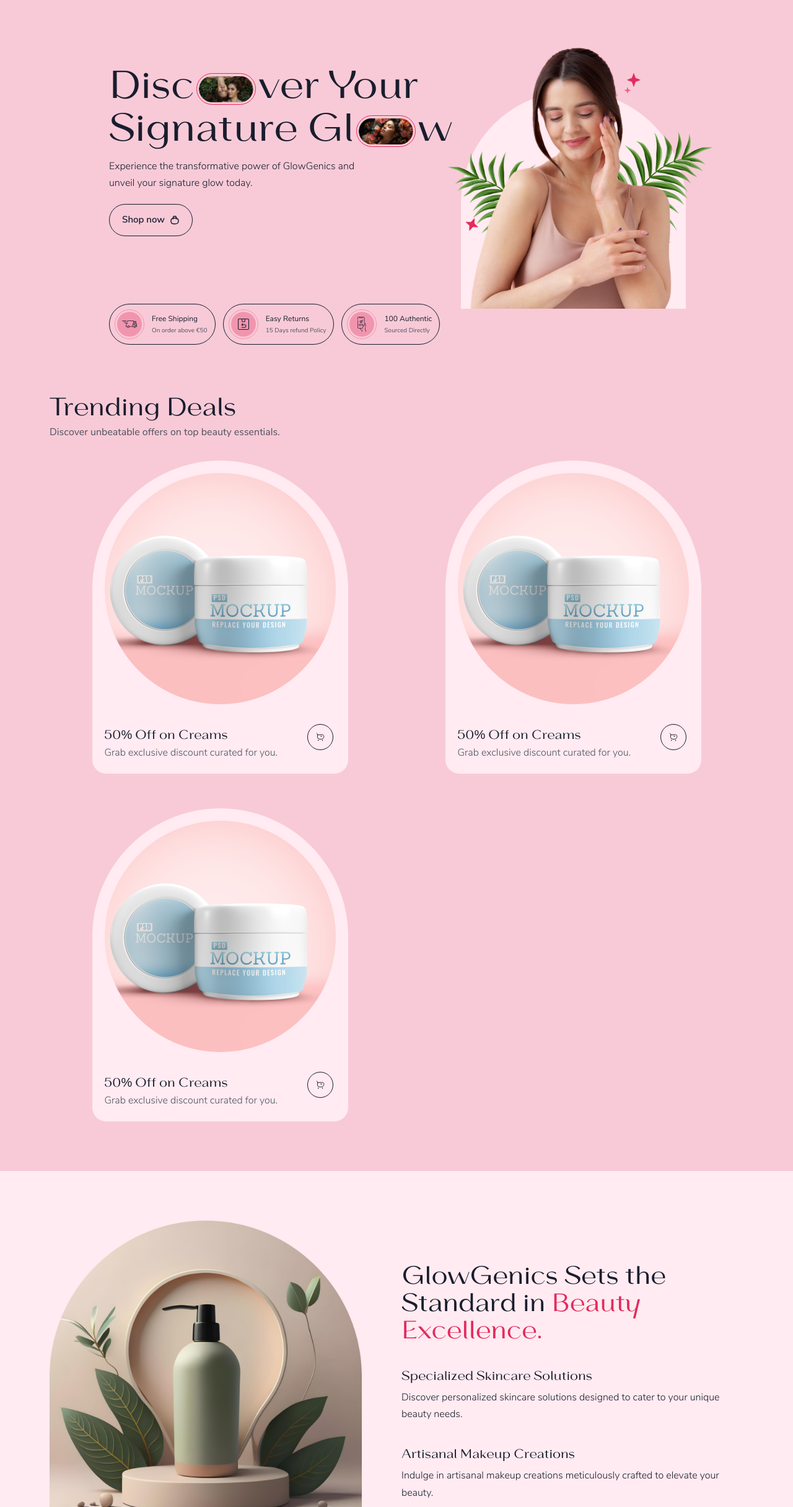
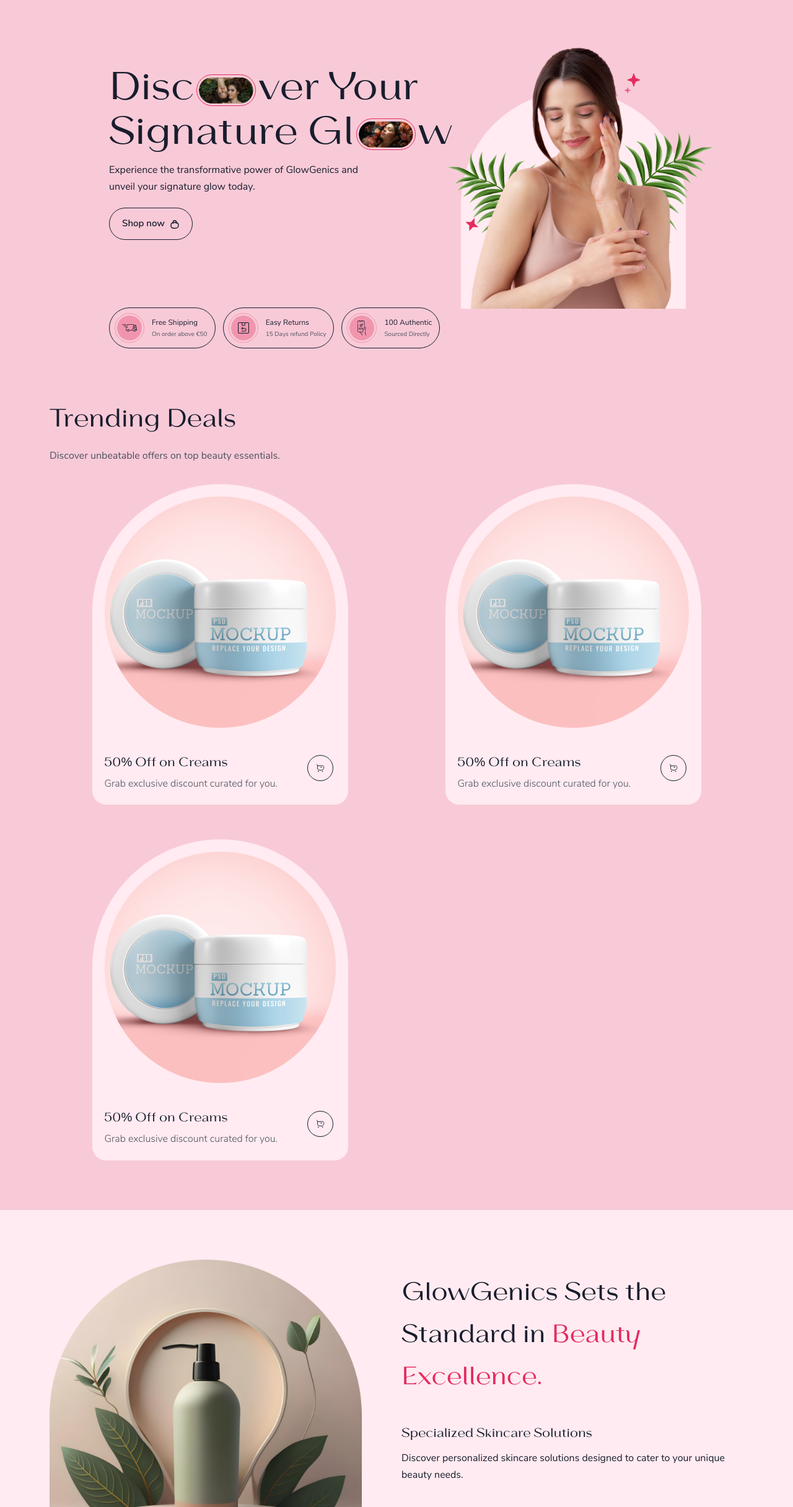
Before and after one commit to a-sokolova-dev/beauty-glow-landing, a website built with Vite: page index.html in a window 1280 px wide. Shown: the part 73-2504 px from the top of the page at 62% size. Built offline with nearby package versions, Linux system fonts and the light colour scheme.

Commit message:
fix: make headings margins consistent

```diff
--- a/index.html
+++ b/index.html
@@ -65,7 +65,7 @@
         <div class="container container--hero">
           <div class="hero__image"></div>
           <div class="hero__text">
-            <h1 class="hero__heading">
+            <h1>
               <span class="no-wrap">
                 Disc<img
                   alt="o"
@@ -78,11 +78,11 @@
                 Gl<img alt="o" class="hero__letter" src="/img/letter-2.png" />w
               </span>
             </h1>
-            <p>
+            <p class="hero__description">
               Experience the transformative power of GlowGenics and unveil your
               signature glow today.
             </p>
-            <a href="#" class="button hero__cta">
+            <a href="#" class="button">
               Shop now
               <img
                 src="/icons/basket.svg"
@@ -186,14 +186,14 @@
               <span class="accent">Beauty Excellence.</span>
             </h2>
             <div class="intro__grid">
-              <div class="intro__column">
+              <div>
                 <h3>Specialized Skincare Solutions</h3>
                 <p>
                   Discover personalized skincare solutions designed to cater to
                   your unique beauty needs.
                 </p>
               </div>
-              <div class="intro__column">
+              <div>
                 <h3>Artisanal Makeup Creations</h3>
                 <p>
                   Indulge in artisanal makeup creations meticulously crafted to
@@ -239,7 +239,7 @@
       <section class="testimonials" id="testimonials">
         <div class="container container--pall">
           <h2>Hear What Others Are Saying!</h2>
-          <p class="testimonials__text">
+          <p class="testimonials__description">
             Discover why our customers are loving our products and join the
             glowing reviews!
           </p>
@@ -453,9 +453,7 @@
           </div>
         </div>
         <div class="footer__bottom">
-          <p>
-            © 2024 InterfaceMage. All rights reserved.
-          </p>
+          <p>© 2024 InterfaceMage. All rights reserved.</p>
           <a href="/" class="footer__logo">
             <img src="/icons/logo.svg" alt="GlowGenics logo" />
           </a>
--- a/scss/_contact.scss
+++ b/scss/_contact.scss
@@ -16,15 +16,6 @@
 
     @include breakpoint-up(large) {
       text-align: left;
-    }
-
-    > p {
-      margin-top: 1.5rem;
-      font-weight: 300;
-
-      @include breakpoint-up(large) {
-        margin-top: 0.5rem;
-      }
     }
   }
 
--- a/scss/_global.scss
+++ b/scss/_global.scss
@@ -64,13 +64,6 @@
   line-height: 1.7;
   color: var(--c-neutral-main);
   background-color: var(--c-pink-base);
-}
-
-h1,
-h2,
-h3 {
-  line-height: 1.1;
-  color: var(--c-neutral-main);
 }
 
 h1,
@@ -197,22 +190,36 @@
 
 /* Text */
 
-h1 {
+h1,
+h2,
+h3 {
   font-family: Gullia, sans-serif;
   font-size: 3rem;
   font-weight: 400;
+  color: var(--c-neutral-main);
+}
+
+h1 {
+  margin-bottom: 1.25rem;
+  font-family: Gullia, sans-serif;
+  font-size: 3rem;
+  font-weight: 400;
+  line-height: 1.15;
 
   @include breakpoint-up(large) {
+    margin-bottom: 0.75rem;
     font-size: var(--f-h1);
   }
 }
 
 h2 {
+  margin-bottom: 1.25rem;
   font-family: Gullia, sans-serif;
   font-size: 1.875rem;
   font-weight: 400;
 
   @include breakpoint-up(large) {
+    margin-bottom: 0.75rem;
     font-size: var(--f-h3);
   }
 }
--- a/scss/_hero.scss
+++ b/scss/_hero.scss
@@ -71,24 +71,14 @@
       margin-top: 6.8125rem;
       text-align: left;
     }
+  }
 
-    > p {
-      max-width: 80%;
-      padding-top: 1.75rem;
-      margin: auto;
-      font-size: var(--f-body);
-      font-weight: 300;
+  &__description {
+    margin: auto auto 1.25rem;
 
-      @include breakpoint-up(large) {
-        max-width: 60%;
-        padding-top: 0.75rem;
-        margin: unset;
-        text-align: left;
-      }
-    }
-
-    .button {
-      margin-top: 1.25rem;
+    @include breakpoint-up(large) {
+      max-width: 60%;
+      margin: 0 0 1.25rem;
     }
   }
 
--- a/scss/_intro.scss
+++ b/scss/_intro.scss
@@ -1,5 +1,15 @@
 .intro {
   background-color: var(--c-pink-bg);
+
+  h2 {
+    @include breakpoint-up(large) {
+      margin-bottom: 2.5rem;
+    }
+  }
+
+  h3 {
+    margin-bottom: 0.625rem;
+  }
 
   .container--intro {
     display: flex;
@@ -39,18 +49,9 @@
     display: grid;
     grid-template-columns: 1fr;
     gap: 2.5rem;
-    margin-top: 2.5rem;
 
     @include breakpoint-up(xlarge) {
       grid-template-columns: repeat(2, 1fr);
     }
   }
-
-  &__column {
-    font-weight: 300;
-
-    p {
-      margin-top: 0.625rem;
-    }
-  }
 }
--- a/scss/_newsletter.scss
+++ b/scss/_newsletter.scss
@@ -1,5 +1,9 @@
 .newsletter {
   position: relative;
+
+  h2 {
+    margin-bottom: 0;
+  }
 
   &__popup {
     display: flex;
--- a/scss/_offers.scss
+++ b/scss/_offers.scss
@@ -5,7 +5,6 @@
   }
 
   &__description {
-    margin-top: 0.25rem;
     color: var(--c-neutral-light);
   }
 
@@ -40,10 +39,10 @@
 
     h3 {
       margin-top: 2.4375rem;
+      margin-bottom: 0.25rem;
     }
 
     p {
-      margin-top: 0.25rem;
       font-weight: 300;
       color: var(--c-neutral-light);
     }
--- a/scss/_testimonials.scss
+++ b/scss/_testimonials.scss
@@ -4,14 +4,8 @@
     text-align: left;
   }
 
-  &__text {
-    padding-top: 1.25rem;
-    font-weight: 300;
+  &__description {
     color: var(--c-neutral-light);
-
-    @include breakpoint-up(large) {
-      padding-top: 0.25rem;
-    }
   }
 
   &__buttons {
@@ -51,6 +45,7 @@
   &__name {
     margin-top: 1rem;
     margin-bottom: 0.5rem;
+    font-weight: 400;
   }
 
   &__stars {
--- a/scss/_upcoming.scss
+++ b/scss/_upcoming.scss
@@ -30,8 +30,7 @@
     }
 
     p {
-      margin: 0.75rem 0;
-      font-weight: 300;
+      margin-bottom: 0.75rem;
     }
   }
 }
```
